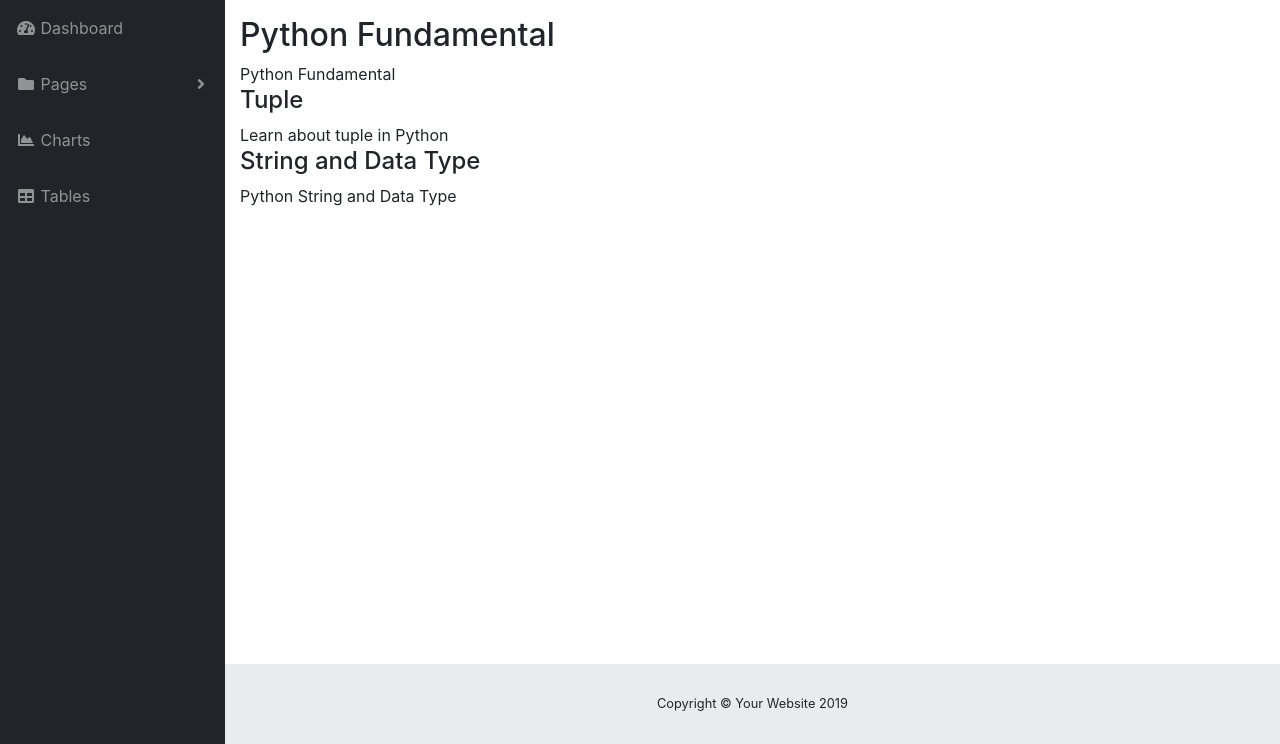
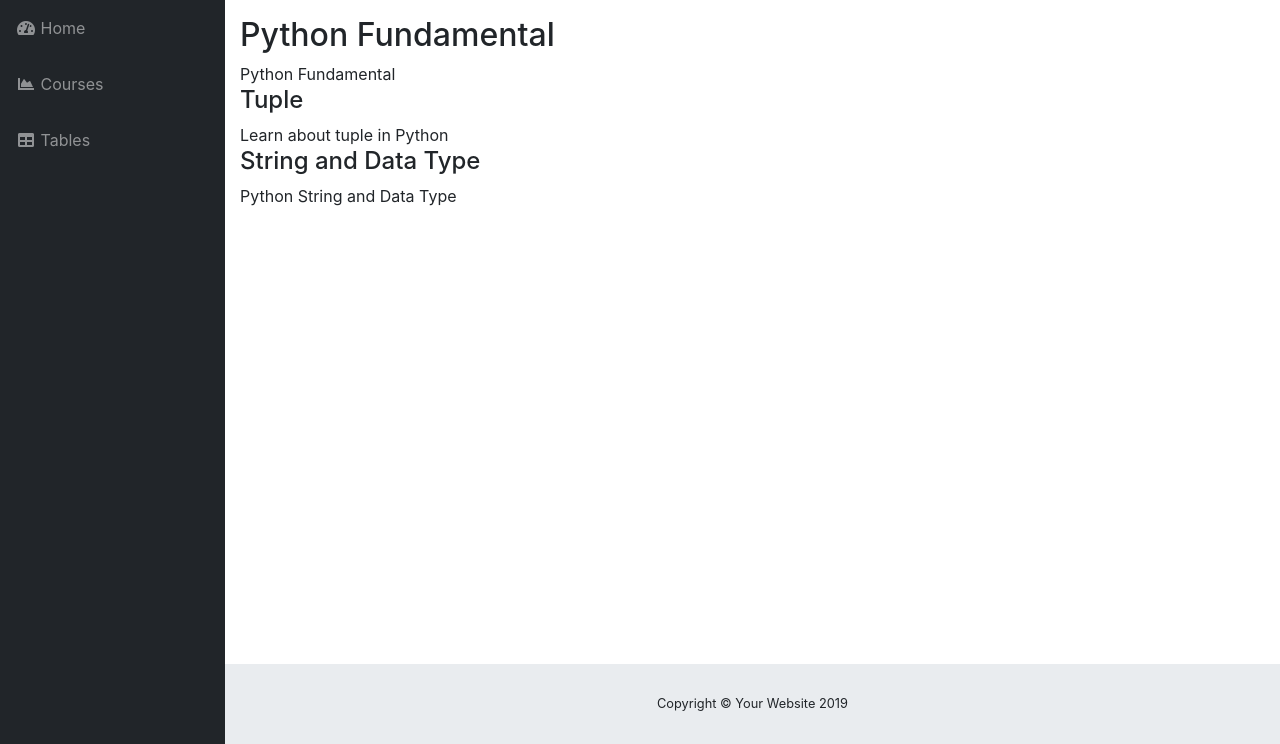
Before and after one commit to ekurniawan/DjangoSample2020, a Django app: page /courses/1 in a window 1280 px wide. Shown: the part 56-800 px from the top of the page. Run offline with Django 3.2, Linux system fonts and the light colour scheme; data comes from the database, SQL or seed files in the repository; both versions use the stored data as it was after the commit; some libraries are stand-ins or nearby versions.

Commit message:
menambahkan namespace pada url

```diff
--- a/courses/models.py
+++ b/courses/models.py
@@ -13,6 +13,7 @@ class Step(models.Model):
     title = models.CharField(max_length=255)
     description = models.TextField()
     order = models.IntegerField(default=0)
+    content = models.TextField(blank=True,default='')
     course = models.ForeignKey(Course,on_delete=models.CASCADE)
     class Meta:
         ordering = ['-order','title',]
--- a/courses/urls.py
+++ b/courses/urls.py
@@ -1,8 +1,9 @@
 from django.urls import path
 from . import views
 
+app_name = 'courses'
 urlpatterns = [
-    path("",views.course_list),
-    path("<int:course_pk>/<int:step_pk>",views.step_detail),
-    path("<int:pk>",views.course_detail)
+    path("",views.course_list,name='list'),
+    path("<int:course_pk>/<int:step_pk>",views.step_detail,name='step'),
+    path("<int:pk>",views.course_detail,name='detail')
 ]
--- a/learning_site/urls.py
+++ b/learning_site/urls.py
@@ -18,10 +18,11 @@ from django.urls import path,include
 from . import views
 from django.contrib.staticfiles.urls import staticfiles_urlpatterns
 
+
 urlpatterns = [
-    path('courses/',include('courses.urls')),
+    path('courses/',include('courses.urls',namespace='courses')),
     path('admin/', admin.site.urls),
-    path('',views.hello_world)
+    path('',views.hello_world,name='home')
 ]
 
 urlpatterns+=staticfiles_urlpatterns()
--- a/templates/sblayout.html
+++ b/templates/sblayout.html
@@ -89,31 +89,15 @@
     <!-- Sidebar -->
     <ul class="sidebar navbar-nav">
       <li class="nav-item">
-        <a class="nav-link" href="index.html">
+        <a class="nav-link" href="{% url 'home' %}">
           <i class="fas fa-fw fa-tachometer-alt"></i>
-          <span>Dashboard</span>
+          <span>Home</span>
         </a>
       </li>
-      <li class="nav-item dropdown">
-        <a class="nav-link dropdown-toggle" href="#" id="pagesDropdown" role="button" data-toggle="dropdown" aria-haspopup="true" aria-expanded="false">
-          <i class="fas fa-fw fa-folder"></i>
-          <span>Pages</span>
-        </a>
-        <div class="dropdown-menu" aria-labelledby="pagesDropdown">
-          <h6 class="dropdown-header">Login Screens:</h6>
-          <a class="dropdown-item" href="login.html">Login</a>
-          <a class="dropdown-item" href="register.html">Register</a>
-          <a class="dropdown-item" href="forgot-password.html">Forgot Password</a>
-          <div class="dropdown-divider"></div>
-          <h6 class="dropdown-header">Other Pages:</h6>
-          <a class="dropdown-item" href="404.html">404 Page</a>
-          <a class="dropdown-item active" href="blank.html">Blank Page</a>
-        </div>
-      </li>
       <li class="nav-item">
-        <a class="nav-link" href="charts.html">
+        <a class="nav-link" href="{% url 'courses:list' %}">
           <i class="fas fa-fw fa-chart-area"></i>
-          <span>Charts</span></a>
+          <span>Courses</span></a>
       </li>
       <li class="nav-item">
         <a class="nav-link" href="tables.html">
```
Also changed, not shown: courses/migrations/0003_auto_20200117_0928.py (added), db.sqlite3.
